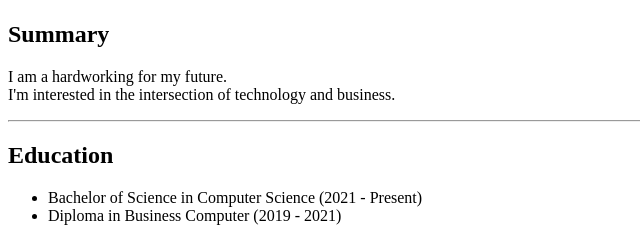
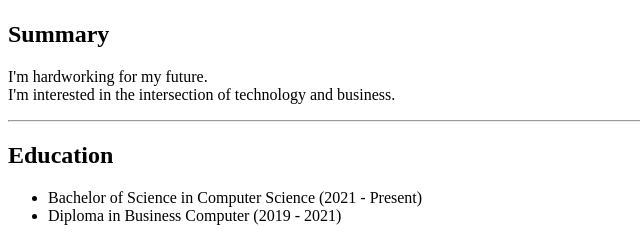
Before and after one commit to siriram-hazam/resume, a plain HTML site: page index.html in a window 1280 px wide. Shown: the part 233-472 px from the top of the page, 0-640 px from the left. Drawn offline with Linux system fonts and the light colour scheme.

Commit message:
Update index.html

```diff
--- a/index.html
+++ b/index.html
@@ -10,7 +10,7 @@
     <h1>Siriram Hazam</h2>
     <img src="./img/Siriram.png" alt="Siriram Hazam Photo" id="siriram">
     <h2>Summary</h2>
-    <p>I am a hardworking for my future. <br>I'm interested in the intersection of technology and business.</p>
+    <p>I'm hardworking for my future. <br>I'm interested in the intersection of technology and business.</p>
     <hr>
     <h2>Education</h2>
     <ul>
```
